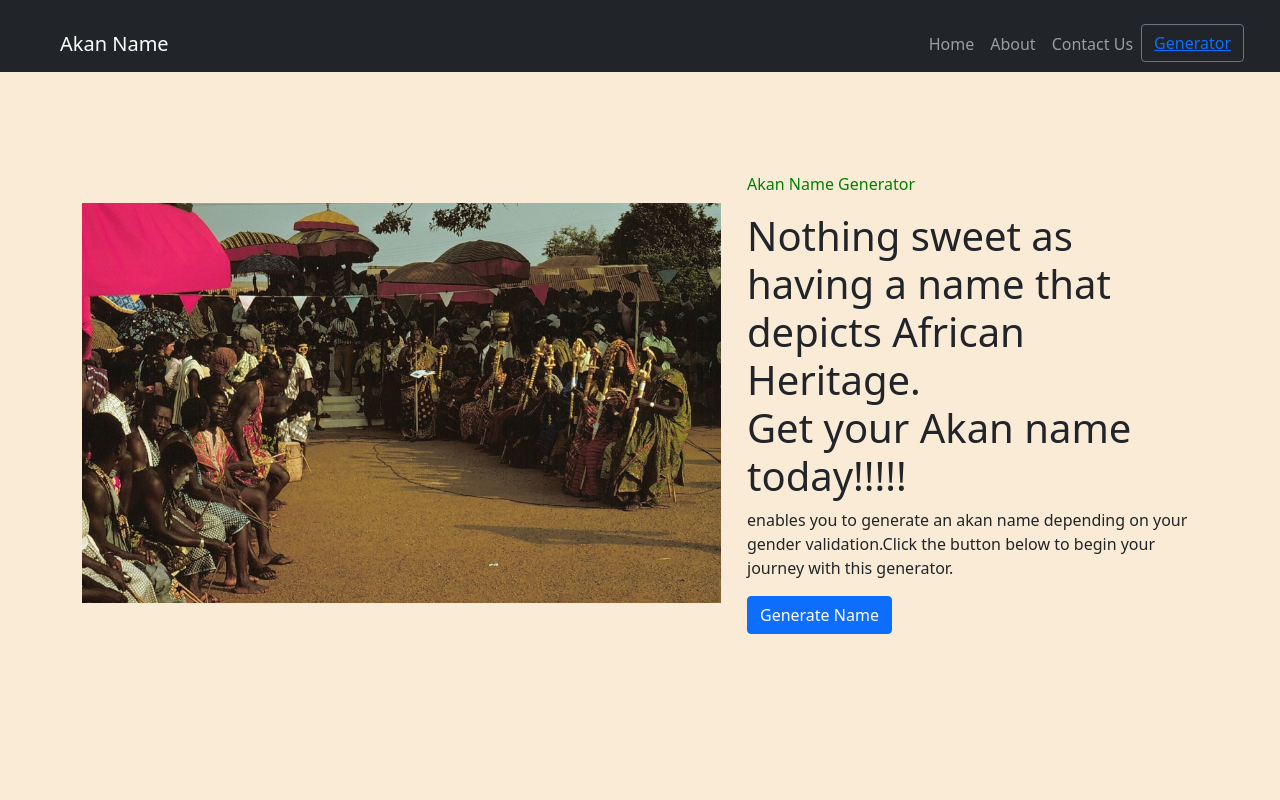
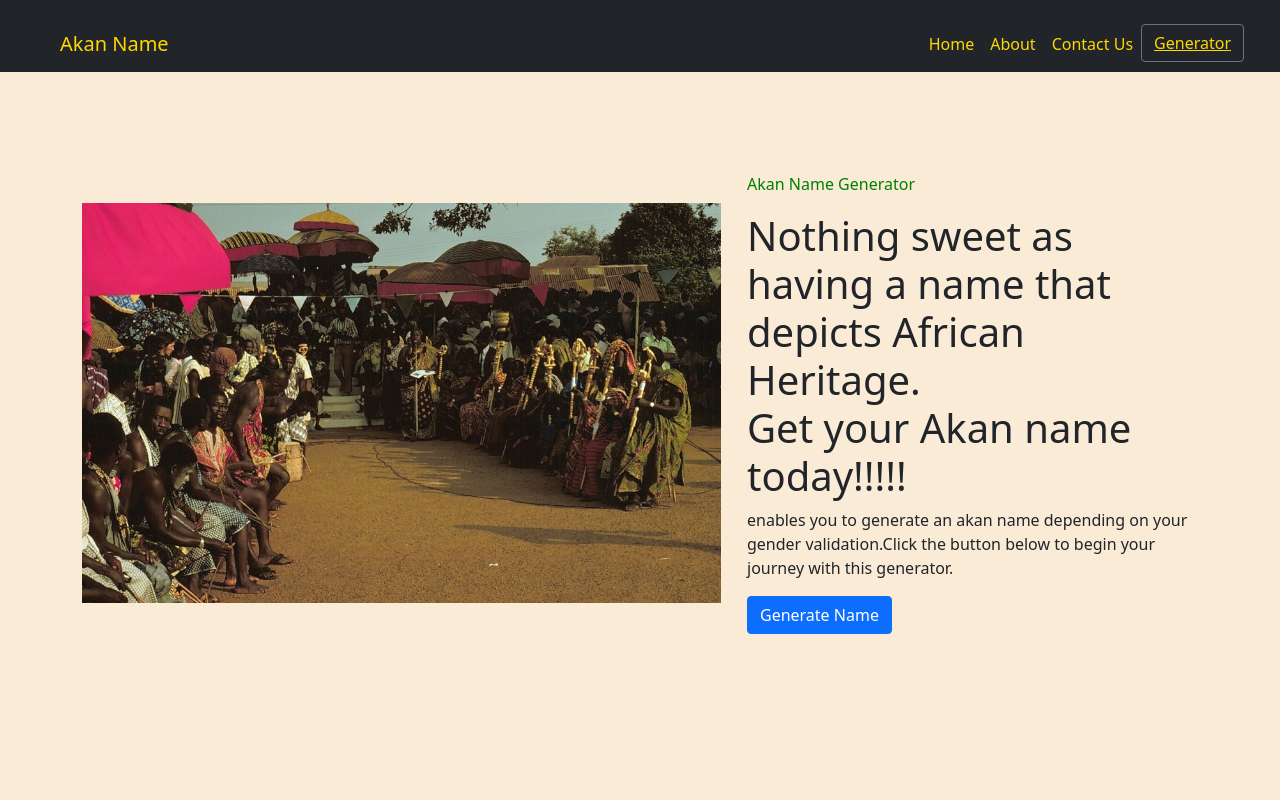
Before and after one commit to Kariuki1976/Akan-Names, a plain HTML site: page index.html in a window 1280 px wide. Shown: the top 800 px of the page. Drawn offline with nearby package versions, Linux system fonts and the light colour scheme.

Commit message:
make changes in html and js

```diff
--- a/Js folder/mains.js
+++ b/Js folder/mains.js
@@ -24,11 +24,11 @@ function submitForm(e) {
 
 
     if (slim.checked == true) {
-        nameManu.innerText = "your name   is : " + (male[finalManu])
+        nameManu.innerText = "your name   is : " + (male[finalManu]);
 
 
     } else if (slimm.checked == true) {
-        nameManu.innerText = "your name   is : " + (female[finalManu])
+        nameManu.innerText = "your name   is : " + (female[finalManu]);
 
 
     }
--- a/css-folder/generate.css
+++ b/css-folder/generate.css
@@ -7,3 +7,7 @@
 #card {
     border: 2px solid grey;
 }
+
+body {
+    background: rgb(250, 235, 215);
+}
--- a/css-folder/styles.css
+++ b/css-folder/styles.css
@@ -2,6 +2,7 @@
     margin: 0;
     padding: 0;
     box-sizing: border-box;
+    height: auto;
 }
 
 #nav {
@@ -15,7 +16,7 @@
 
 .description {
     background-color: antiquewhite;
-    height: 800px;
+    height: 830px;
 }
 
 .akan {
@@ -36,6 +37,8 @@
     display: flex;
     justify-content: space-between;
     background-color: black;
+    /* border: 1px solid red; */
+    height: 80px;
 }
 
 #text {
@@ -50,3 +53,7 @@
 #copyrights {
     color: gold;
 }
+
+#top {
+    color: gold;
+}
--- a/index.html
+++ b/index.html
@@ -14,24 +14,24 @@
 <body>
     <nav class="navbar pt-4 navbar-expand-lg navbar-dark bg-dark " id="nav">
         <div class="container-fluid">
-            <a class="navbar-brand px-5" href="#">Akan Name</a>
+            <a class="navbar-brand px-5" href="#" id="top">Akan Name</a>
             <button class="navbar-toggler" type="button" data-bs-toggle="collapse" data-bs-target="#navbarNav" aria-controls="navbarNav" aria-expanded="false" aria-label="Toggle navigation">
             <span class="navbar-toggler-icon"></span>
           </button>
             <div class="collapse navbar-collapse" id="navbarNav">
-                <ul class="navbar-nav ms-auto px-4 align-center">
+                <ul class="navbar-nav ms-auto px-4 align-center" id="top">
                     <li class="nav-item">
-                        <a class="nav-link " aria-current="page" href="#">Home</a>
+                        <a class="nav-link " aria-current="page" href="index.html" id="top">Home</a>
                     </li>
                     <li class="nav-item">
-                        <a class="nav-link" href="generate.html">About</a>
+                        <a class="nav-link" href="generate.html" id="top">About</a>
                     </li>
                     <li class="nav-item">
-                        <a class="nav-link" href="#">Contact Us</a>
+                        <a class="nav-link" href="#" id="top">Contact Us</a>
                     </li>
 
                     <li class="nav-item">
-                        <button type="button" class="btn btn-outline-secondary"><a href="generate.html">Generator</a></button>
+                        <button type="button" class="btn btn-outline-secondary"><a href="generate.html" id="top">Generator</a></button>
                     </li>
 
                 </ul>
```
Also changed, not shown: generate.html (+2 -4 lines).
